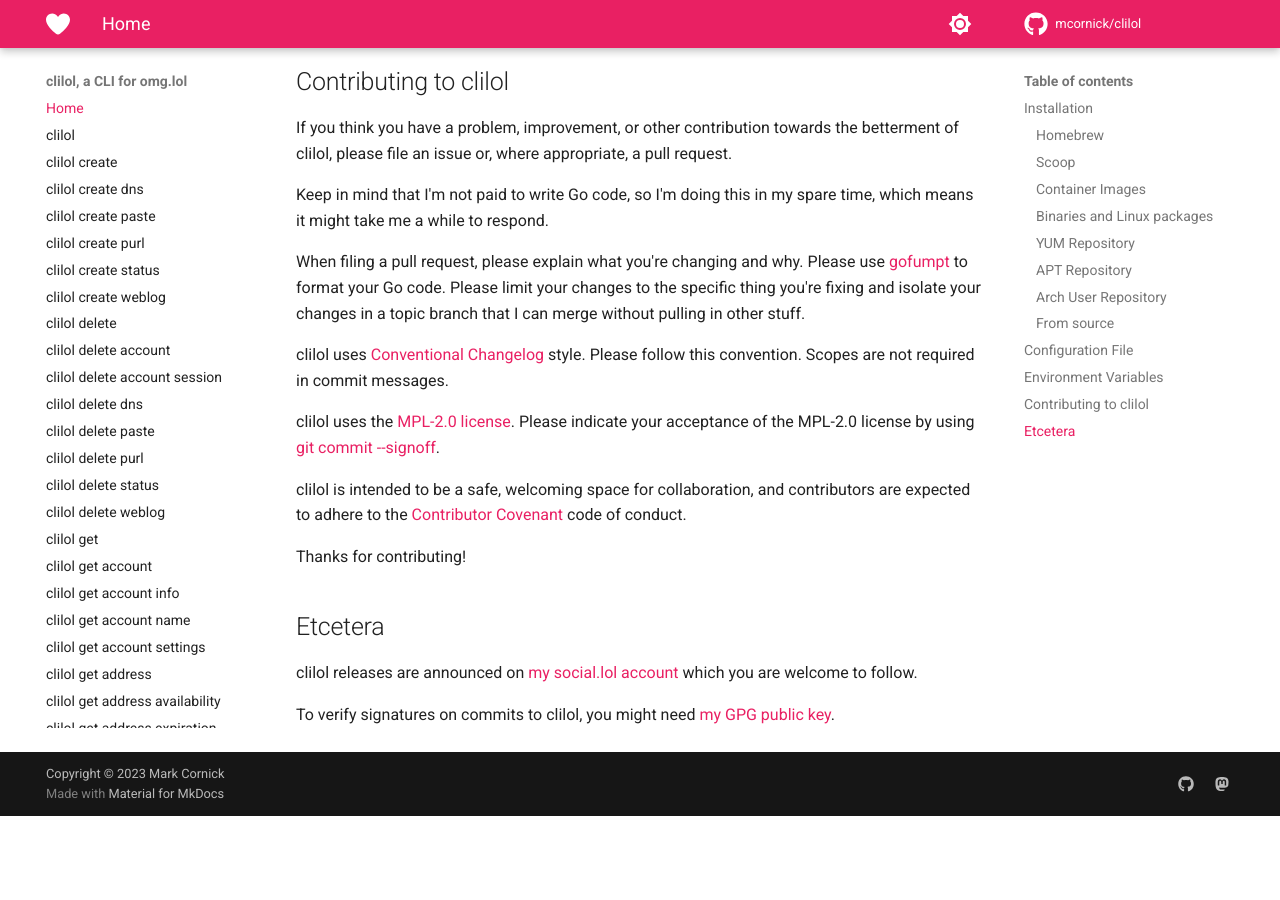
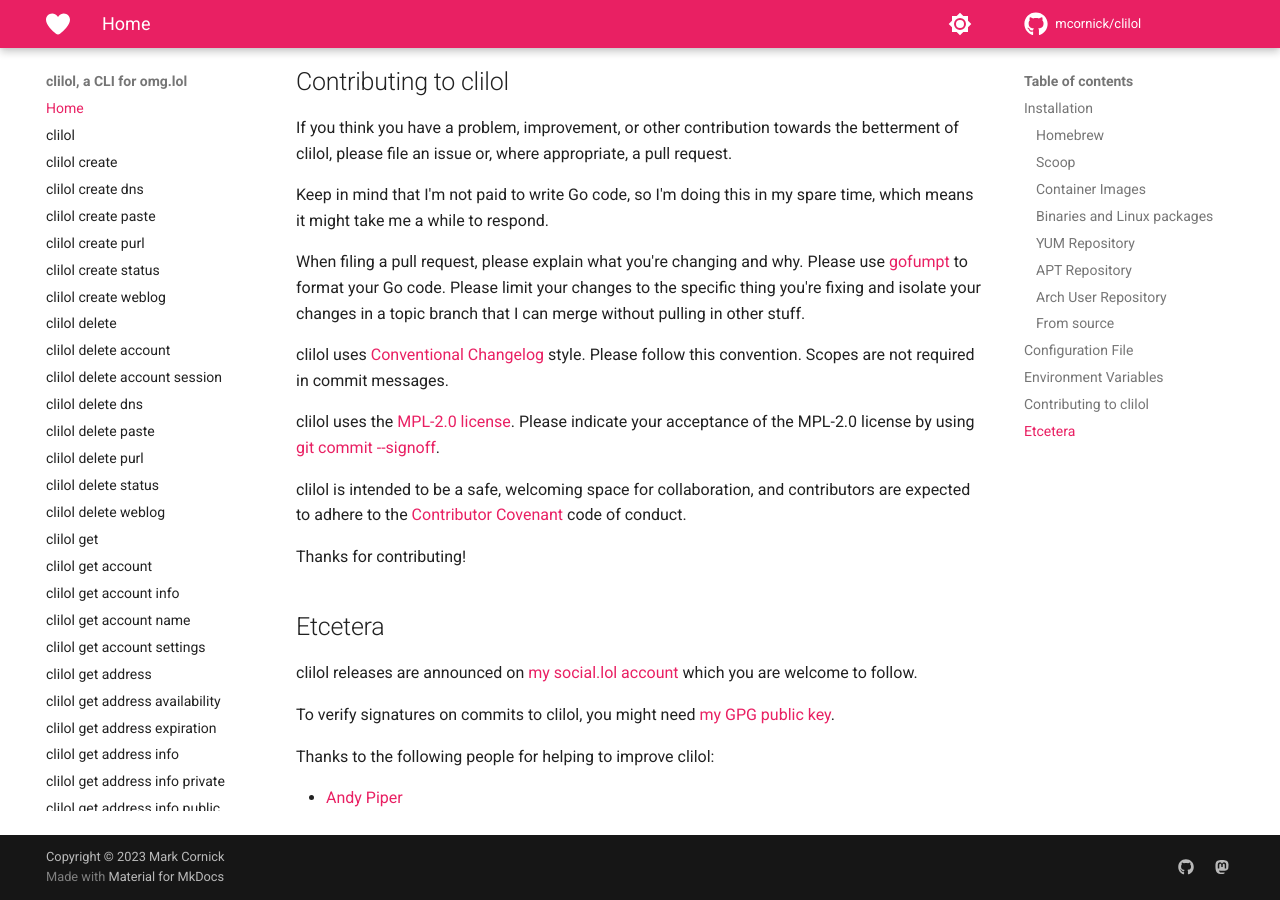
Before and after one commit to mcornick/clilol, an MkDocs documentation site: the page built from docs/index.md, in a window 1280 px wide and 900 px high, scrolled down 3562 px. Built offline with MkDocs 1.6.1 and Material for MkDocs 9.7.7, drawn with Linux system fonts in a browser that asks for light colours; comment, search, counter and statistics services are not loaded; before the commit the page ends 4378 px from its top, so only the background shows below that.

Commit message:
docs: thanks, @andypiper!
closes #12

Signed-off-by: Mark Cornick <mcornick@mcornick.com>

```diff
--- a/docs/index.md
+++ b/docs/index.md
@@ -164,3 +164,7 @@ Thanks for contributing!
 clilol releases are announced on [my social.lol account](https://social.lol/@mcornick) which you are welcome to follow.
 
 To verify signatures on commits to clilol, you might need [my GPG public key](https://github.com/mcornick.gpg).
+
+Thanks to the following people for helping to improve clilol:
+
+- [Andy Piper](https://github.com/andypiper)
```
